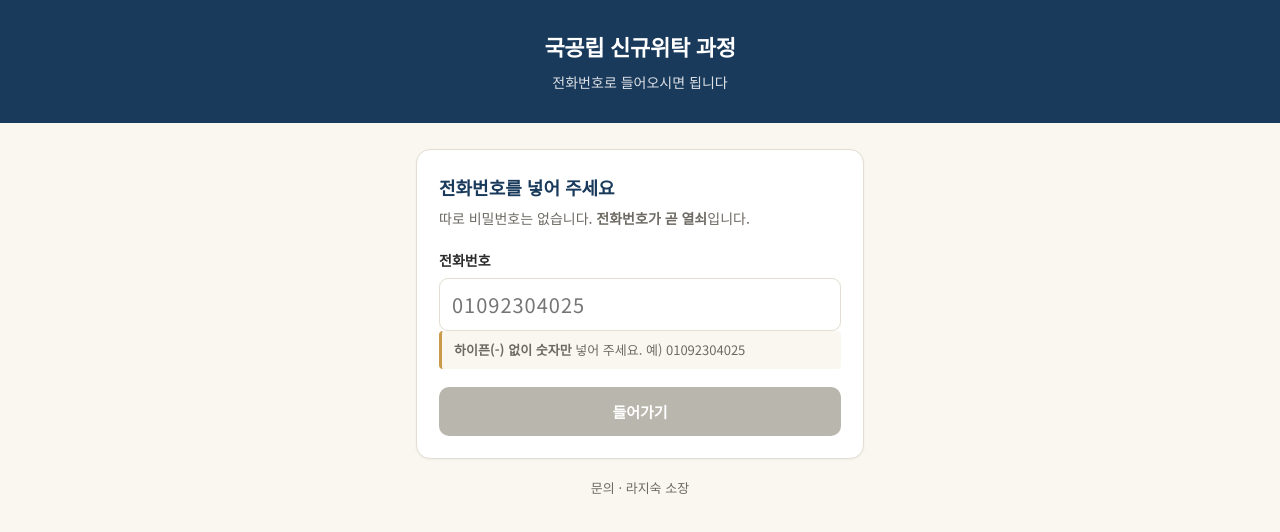
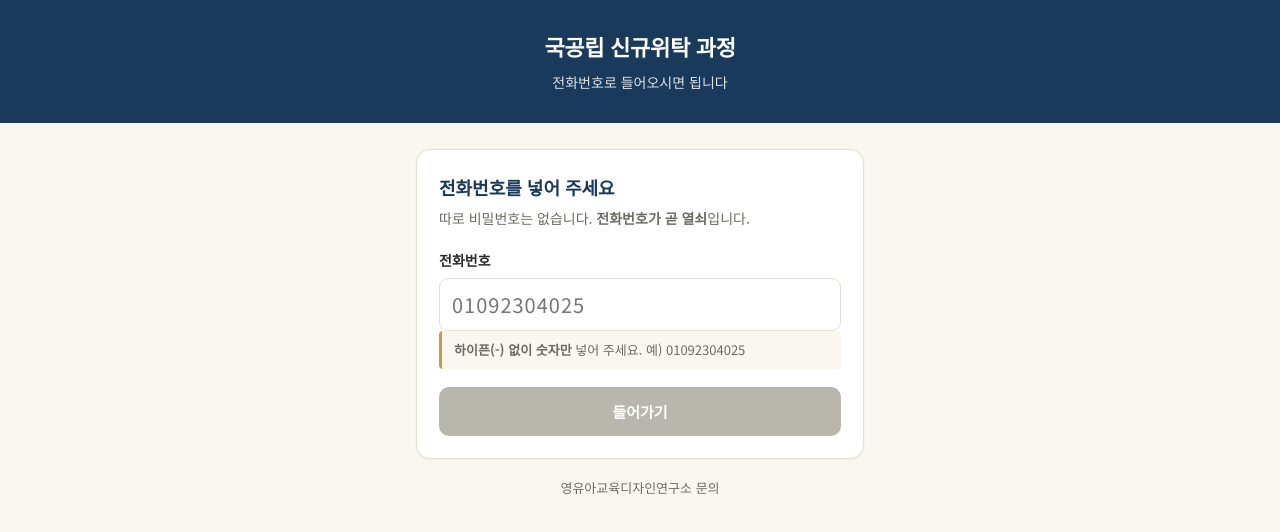
Before and after one commit to lajisuk-hub/witak-course, a Next.js app: page /login in a window 1280 px wide. Shown: the top 532 px of the page. Built offline with nearby package versions, Linux system fonts and the light colour scheme.

Commit message:
로그인 화면 하단 문구를 영유아교육디자인연구소 문의로 변경
Co-Authored-By: Claude Opus 4.8 <noreply@anthropic.com>

```diff
--- a/app/login/page.js
+++ b/app/login/page.js
@@ -110,7 +110,7 @@ export default function Login() {
         </div>
 
         <p style={{ textAlign: 'center', fontSize: 13, color: 'var(--muted)' }}>
-          문의 · 라지숙 소장
+          영유아교육디자인연구소 문의
         </p>
       </div>
     </>
```
